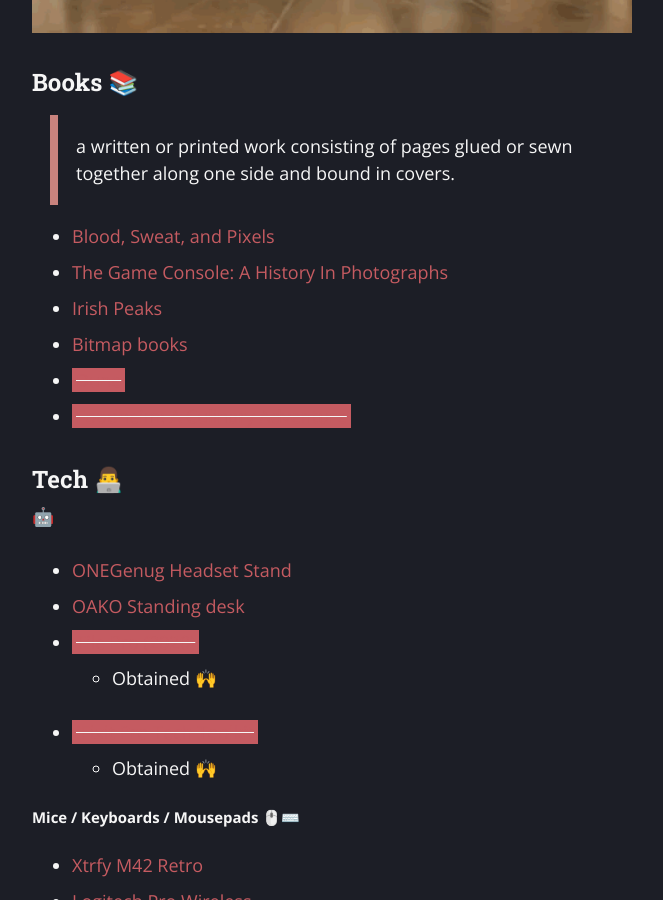
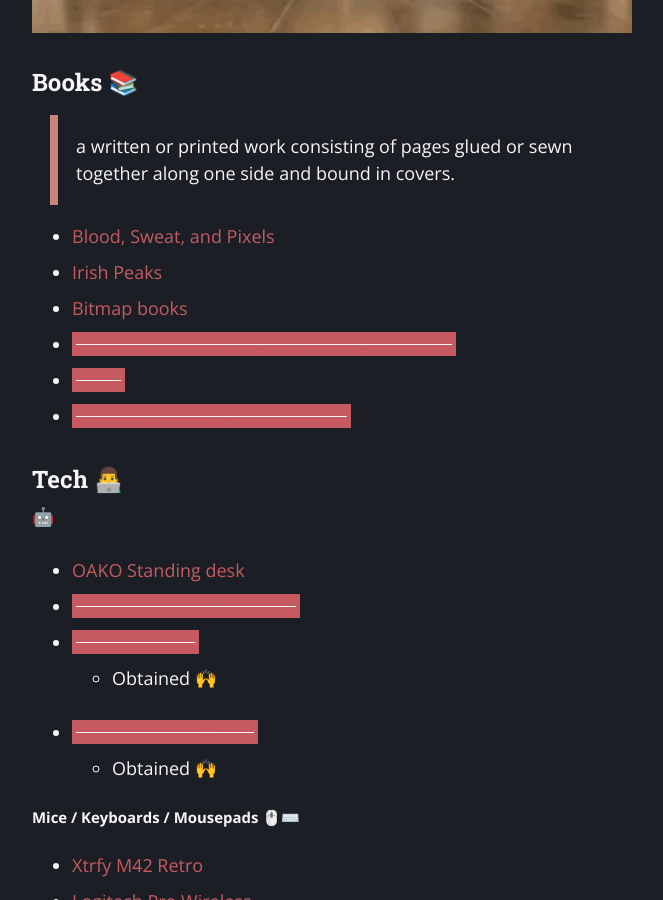
Before and after one commit to ragebflame/ragebflame.github.io, a Jekyll site: the page built from wishlist/index.md, in a window 1280 px wide and 900 px high, scrolled down 778 px. Shown: the whole window, without its empty margins (308-971 px from the left). Built offline with Jekyll 4.4.1, drawn with Linux system fonts in a browser that asks for light colours.

```diff
--- a/wishlist/index.md
+++ b/wishlist/index.md
@@ -22,9 +22,9 @@ A list of items I'd like to obtain. An [Amazon wish list](https://www.amazon.co.
 > a written or printed work consisting of pages glued or sewn together along one side and bound in covers.
 
 - [Blood, Sweat, and Pixels](https://www.amazon.co.uk/dp/0062651234/?coliid=I2JCNRSUYCAFFP&colid=IYC1DEIBVM69&psc=1&ref_=lv_ov_lig_dp_it)
-- [The Game Console: A History In Photographs](https://www.amazon.co.uk/dp/1593277431/?coliid=I3R870HFD2LZ3B&colid=IYC1DEIBVM69&psc=1&ref_=lv_ov_lig_dp_it)
 - [Irish Peaks](https://irishpeaks.ie/products/irish-peaks-2021)
 - [Bitmap books](https://www.bitmapbooks.co.uk/collections/all)
+- ~~[The Game Console: A History In Photographs](https://www.amazon.co.uk/dp/1593277431/?coliid=I3R870HFD2LZ3B&colid=IYC1DEIBVM69&psc=1&ref_=lv_ov_lig_dp_it)~~
 - ~~[Dune](https://www.amazon.co.uk/dp/0340960191/?coliid=IWF52FC73H1B&colid=IYC1DEIBVM69&psc=1&ref_=lv_ov_lig_dp_it_im)~~
 - ~~[Foodheim: A Culinary Adventure](https://www.amazon.co.uk/Foodheim-Culinary-Adventure-Eric-Wareheim/dp/1984858521)~~
 
@@ -32,8 +32,8 @@ A list of items I'd like to obtain. An [Amazon wish list](https://www.amazon.co.
 
 🤖
 
-- [ONEGenug Headset Stand](https://www.amazon.co.uk/dp/B07JN1BGK9/?coliid=I1TOFC7S5QDNGE&colid=IYC1DEIBVM69&psc=1&ref_=lv_ov_lig_dp_it)
 - [OAKO Standing desk](https://www.oakodenmark.dk/)
+- ~~[ONEGenug Headset Stand](https://www.amazon.co.uk/dp/B07JN1BGK9/?coliid=I1TOFC7S5QDNGE&colid=IYC1DEIBVM69&psc=1&ref_=lv_ov_lig_dp_it)~~
 - ~~[Tile Pro (2020)](https://www.amazon.co.uk/dp/B07W87124X/?coliid=I3Q5XX1FA6M1MB&colid=IYC1DEIBVM69&psc=1&ref_=lv_ov_lig_dp_it)~~
   - Obtained 🙌
 - ~~[iFixit Pro Tech Toolkit](https://www.amazon.co.uk/dp/B01GF0KV6G/?coliid=I1KTURGCX817IW&colid=IYC1DEIBVM69&psc=1&ref_=lv_ov_lig_dp_it)~~
```
